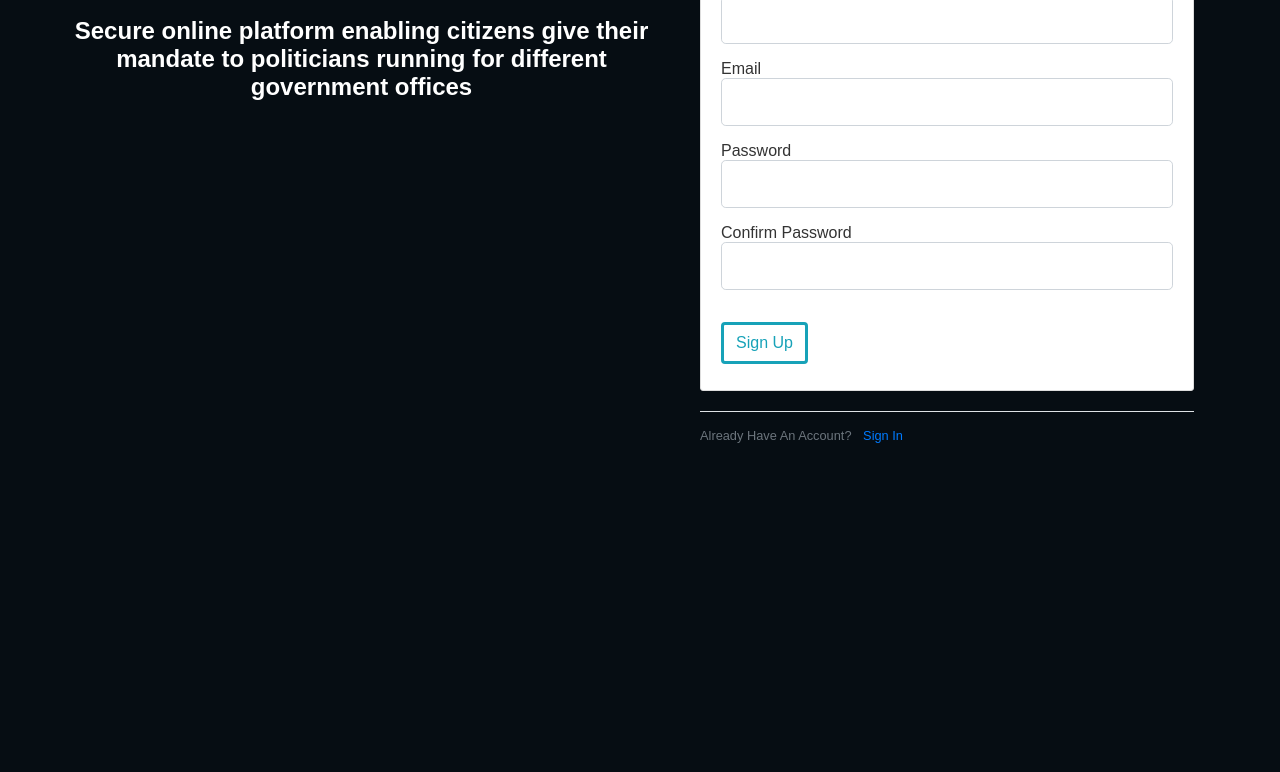
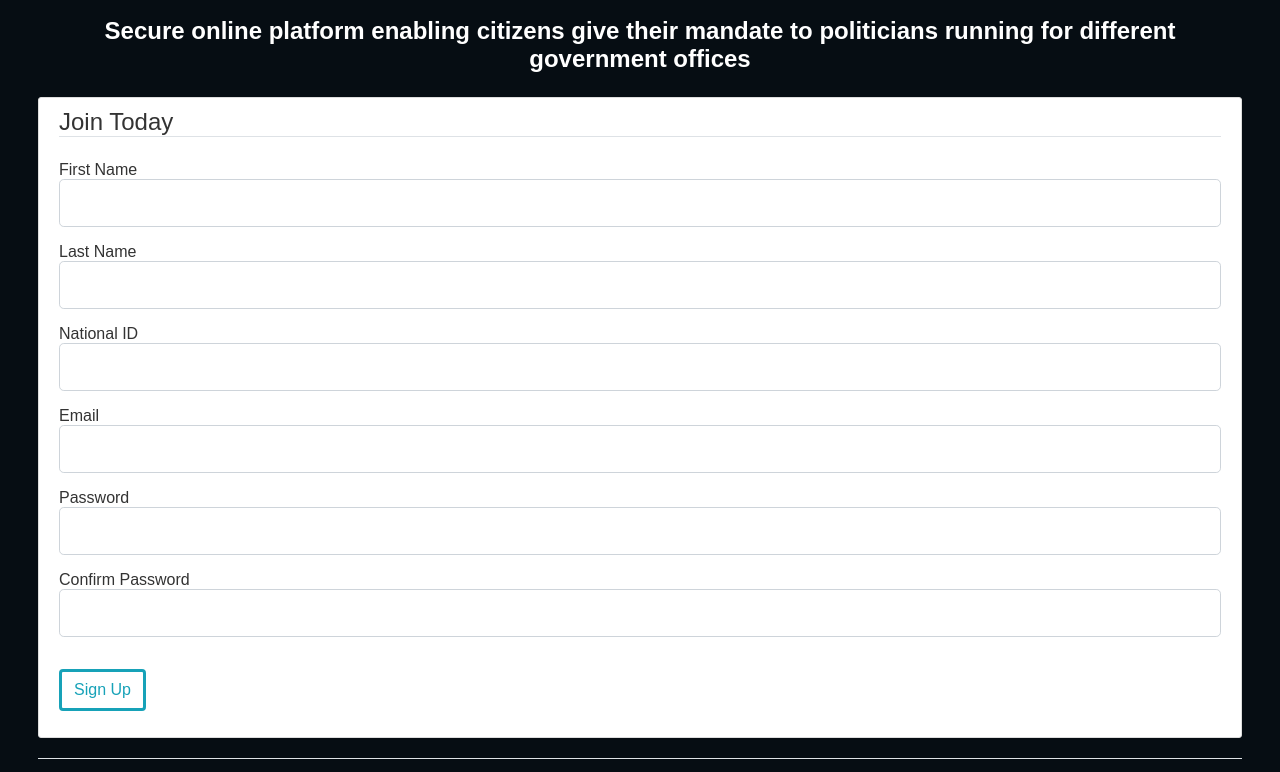
Before and after one commit to justMuriithi/politico, a plain HTML site: page index.html in a window 1280 px wide. Shown: the part 330-1102 px from the top of the page. Before the commit the page ends 800 px from the top, so only its background shows below. Drawn offline with Linux system fonts and the light colour scheme.

Commit message:
[Finishes #163749058] Fixes tablet responsiveness

```diff
--- a/css/main.css
+++ b/css/main.css
@@ -211,7 +211,22 @@ a {
 .button-center {
   text-align:center;
 }
-@media(max-width:600px){
+@media screen and (min-width:901px ){
+    .col-md-2{
+        width: 100%;
+     }
+    .col-md-3{
+	width: 40%;
+    }
+    .col-md-1{
+	width: 100%;
+    }
+    .container{
+        padding-left: 0px;
+    }
+
+}
+@media screen and (max-width:900px){
     .col-md-2{
         width: 100%;
      }
```
